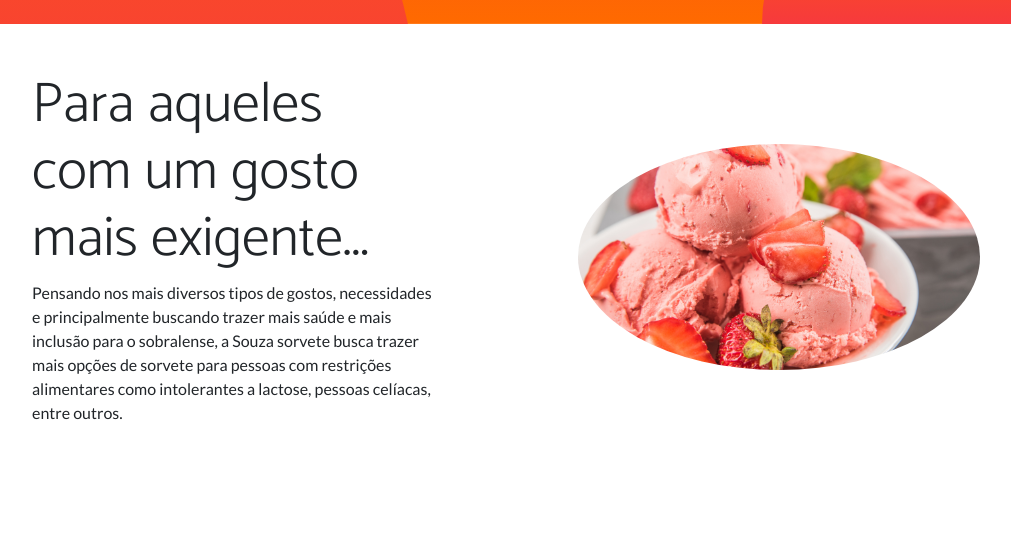
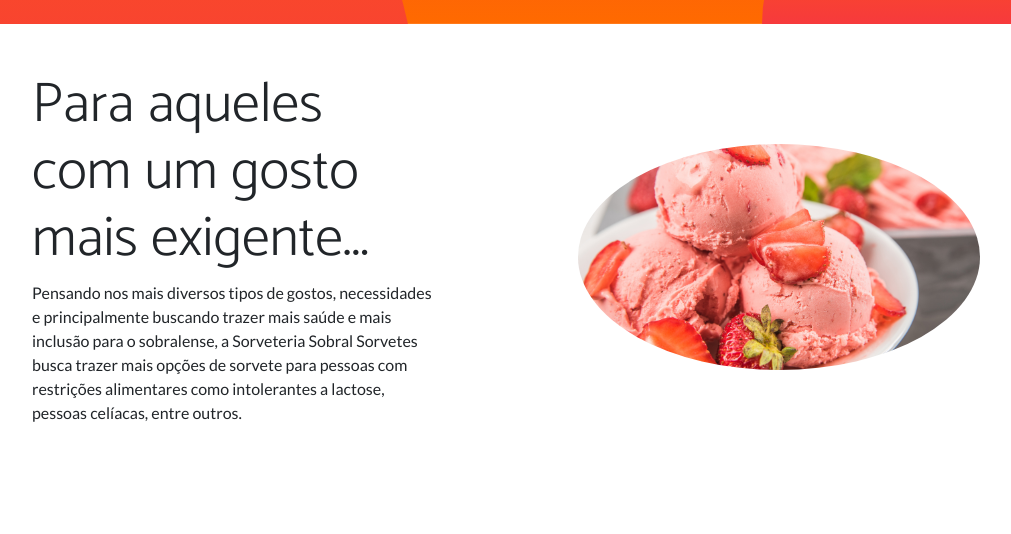
Before and after one commit to geovanaavila/souzasorvetes2, a plain HTML site: page index.html in a window 1280 px wide. Shown: the part 778-1312 px from the top of the page, without its empty margins (134-1145 px from the left). Drawn offline with nearby package versions, Linux system fonts and the light colour scheme.

Commit message:
Update index.html

```diff
--- a/index.html
+++ b/index.html
@@ -5,7 +5,7 @@
         <meta name="viewport" content="width=device-width, initial-scale=1, shrink-to-fit=no" />
         <meta name="description" content="" />
         <meta name="author" content="" />
-        <title>Souza Sorvetes</title>
+        <title>Sobral Sorvetes</title>
         <link rel="icon" type="image/x-icon" href="assets/favicon.ico" />
         <!-- Font Awesome icons (free version)-->
         <script src="https://use.fontawesome.com/releases/v6.3.0/js/all.js" crossorigin="anonymous"></script>
@@ -54,7 +54,7 @@
                     <div class="col-lg-6 order-lg-1">
                         <div class="p-5">
                             <h2 class="display-4">Para aqueles com um gosto mais exigente...</h2>
-                            <p>Pensando nos mais diversos tipos de gostos, necessidades e principalmente buscando trazer mais saúde e mais inclusão para o sobralense, a Souza sorvete busca trazer mais opções de sorvete para pessoas com restrições alimentares como intolerantes a lactose, pessoas celíacas, entre outros.</p>
+                            <p>Pensando nos mais diversos tipos de gostos, necessidades e principalmente buscando trazer mais saúde e mais inclusão para o sobralense, a Sorveteria Sobral Sorvetes busca trazer mais opções de sorvete para pessoas com restrições alimentares como intolerantes a lactose, pessoas celíacas, entre outros.</p>
                         </div>
                     </div>
                 </div>
```
